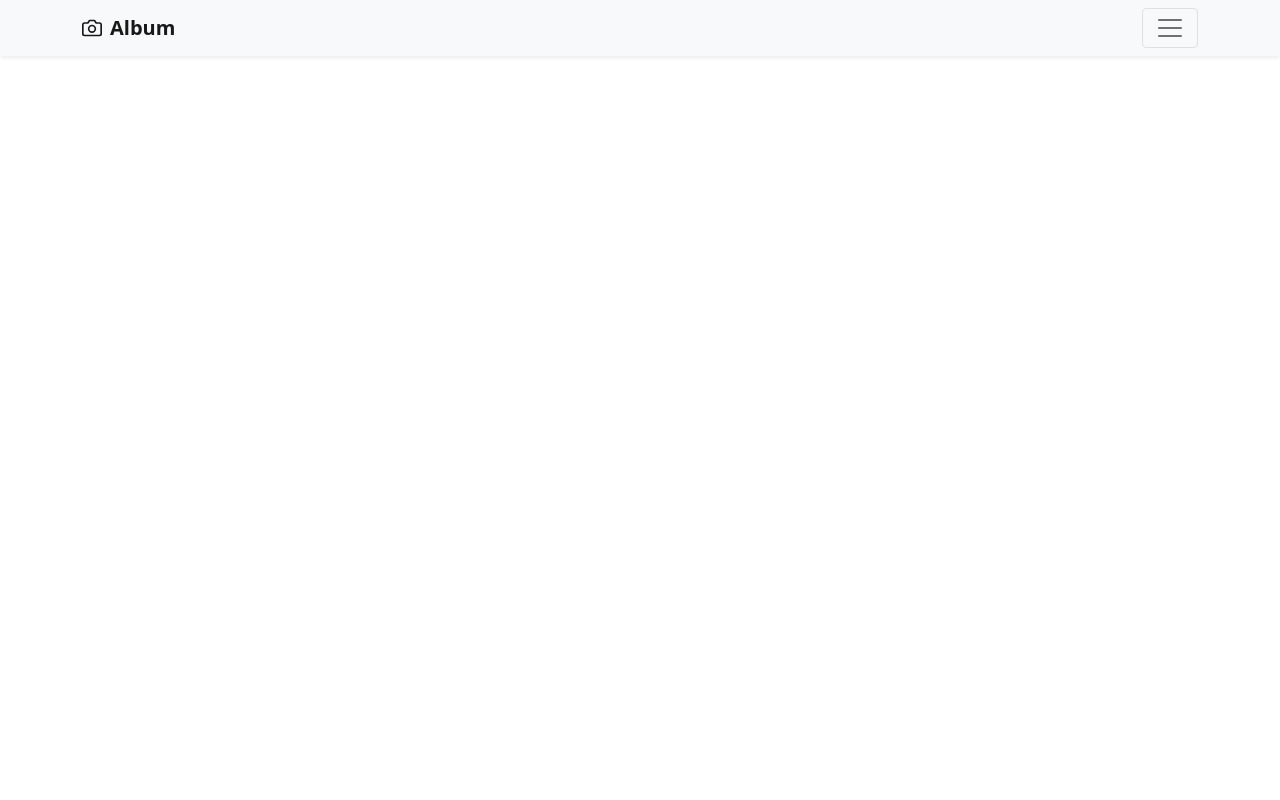
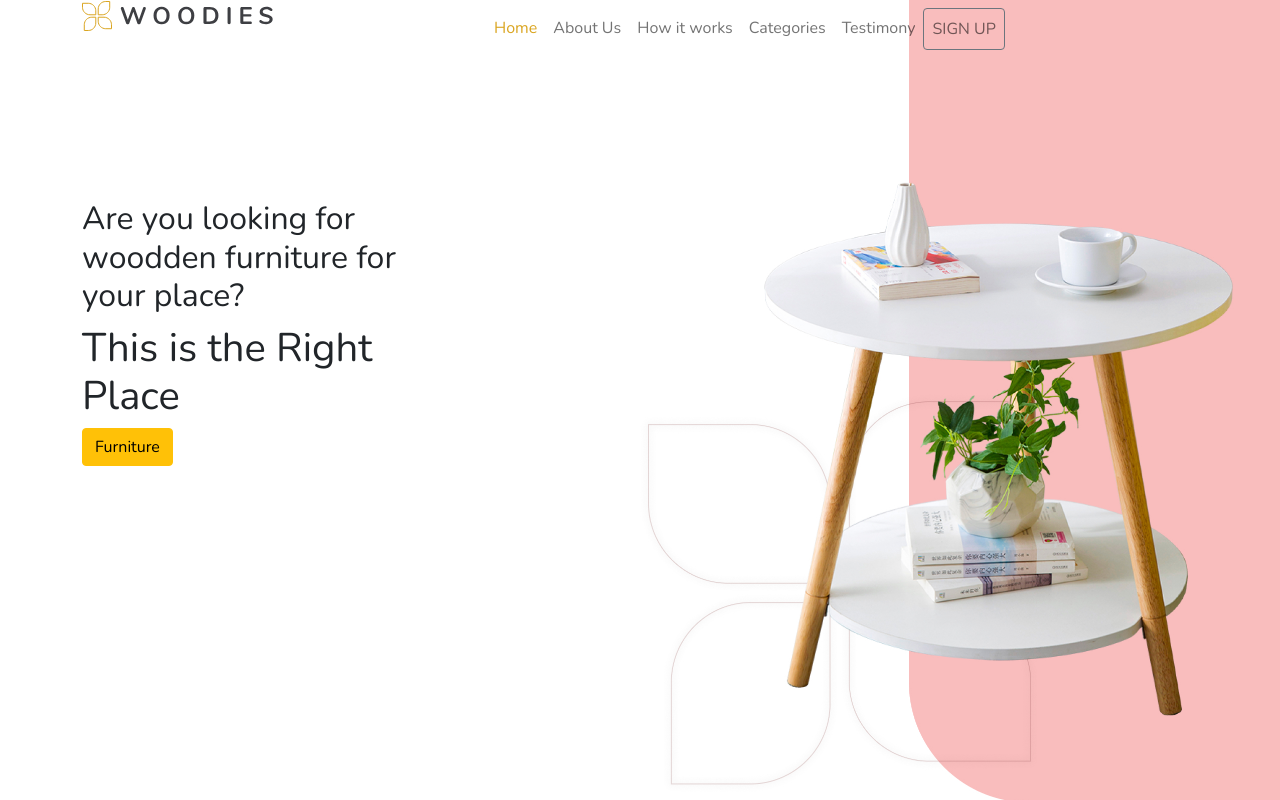
Before and after one commit to abraham1669/ing-soft-segundo-parcial, a plain HTML site: page index.html in a window 1280 px wide. Drawn offline with nearby package versions, Linux system fonts and the light colour scheme.

Commit message:
Se agrega el maquetado inicial del Header

```diff
--- /dev/null
+++ b/css/style.css
@@ -0,0 +1,23 @@
+body {
+  font-family: 'Nunito', sans-serif;
+}
+
+.header-table {
+  width: 50%;
+  height: 800px;
+  background: url(../img/header-table.jpg);
+  background-repeat: no-repeat;
+  background-size: cover;
+  position: absolute;
+  top: 0;
+  right: 0;
+  z-index: -1;
+}
+.header-container {
+  height: 550px;
+  display: flex;
+  align-items: center;
+}
+.nav-link.active {
+  color: #daa520 !important;
+}
--- a/index.html
+++ b/index.html
@@ -4,77 +4,77 @@
     <meta charset="UTF-8" />
     <meta http-equiv="X-UA-Compatible" content="IE=edge" />
     <meta name="viewport" content="width=device-width, initial-scale=1.0" />
-    <title>Mi primer proyecto con Github</title>
+    <title>W00dies</title>
+    <!-- CSS only -->
     <link
       href="https://cdn.jsdelivr.net/npm/bootstrap@5.1.3/dist/css/bootstrap.min.css"
       rel="stylesheet"
       integrity="sha384-1BmE4kWBq78iYhFldvKuhfTAU6auU8tT94WrHftjDbrCEXSU1oBoqyl2QvZ6jIW3"
       crossorigin="anonymous"
     />
+    <link rel="preconnect" href="https://fonts.googleapis.com" />
+    <link rel="preconnect" href="https://fonts.gstatic.com" crossorigin />
+    <link
+      href="https://fonts.googleapis.com/css2?family=Nunito:wght@400;800&display=swap"
+      rel="stylesheet"
+    />
+    <link rel="stylesheet" href="css/style.css" />
   </head>
   <body>
     <header>
-      <div class="collapse bg-light" id="navbarHeader">
+      <div class="header-top">
         <div class="container">
           <div class="row">
-            <div class="col-sm-8 col-md-7 py-4">
-              <h4 class="text-white">About</h4>
-              <p class="text-muted"
-                >Add some information about the album below, the author, or any other background
-                context. Make it a few sentences long so folks can pick up some informative tidbits.
-                Then, link them off to some social networking sites or contact information.</p
-              >
+            <div class="col-sm-4">
+              <div class="logo">
+                <img src="img/logo.svg" alt="" />
+              </div>
             </div>
-            <div class="col-sm-4 offset-md-1 py-4">
-              <h4 class="text-white">Contact</h4>
-              <ul class="list-unstyled">
-                <li><a href="#" class="text-white">Follow on Twitter</a></li>
-                <li><a href="#" class="text-white">Like on Facebook</a></li>
-                <li><a href="#" class="text-white">Email me</a></li>
-              </ul>
+            <div class="col-sm-8">
+              <nav class="navbar navbar-expand-lg navbar-light">
+                <div class="container-fluid">
+                  <ul class="navbar-nav me-auto mb-2 mb-lg-0">
+                    <li class="nav-item">
+                      <a class="nav-link active" aria-current="page" href="#">Home</a>
+                    </li>
+                    <li class="nav-item">
+                      <a class="nav-link" aria-current="page" href="#">About Us</a>
+                    </li>
+                    <li class="nav-item">
+                      <a class="nav-link" aria-current="page" href="#">How it works</a>
+                    </li>
+                    <li class="nav-item">
+                      <a class="nav-link" aria-current="page" href="#">Categories</a>
+                    </li>
+                    <li class="nav-item">
+                      <a class="nav-link" aria-current="page" href="#">Testimony</a>
+                    </li>
+                    <li class="nav-item">
+                      <a class="nav-link btn btn-outline-secondary" aria-current="page" href="#"
+                        >SIGN UP</a
+                      >
+                    </li>
+                  </ul>
+                </div>
+              </nav>
             </div>
           </div>
         </div>
       </div>
-      <div class="navbar navbar-light bg-light shadow-sm">
-        <div class="container">
-          <a href="#" class="navbar-brand d-flex align-items-center">
-            <svg
-              xmlns="http://www.w3.org/2000/svg"
-              width="20"
-              height="20"
-              fill="none"
-              stroke="currentColor"
-              stroke-linecap="round"
-              stroke-linejoin="round"
-              stroke-width="2"
-              aria-hidden="true"
-              class="me-2"
-              viewBox="0 0 24 24"
-            >
-              <path
-                d="M23 19a2 2 0 0 1-2 2H3a2 2 0 0 1-2-2V8a2 2 0 0 1 2-2h4l2-3h6l2 3h4a2 2 0 0 1 2 2z"
-              />
-              <circle cx="12" cy="13" r="4" />
-            </svg>
-            <strong>Album</strong>
-          </a>
-          <button
-            class="navbar-toggler"
-            type="button"
-            data-bs-toggle="collapse"
-            data-bs-target="#navbarHeader"
-            aria-controls="navbarHeader"
-            aria-expanded="false"
-            aria-label="Toggle navigation"
-          >
-            <span class="navbar-toggler-icon"></span>
-          </button>
+      <div class="header-bottom">
+        <div class="container header-container">
+          <div class="row">
+            <div class="col-sm-6">
+              <h2>Are you looking for woodden furniture for your place?</h2>
+              <h1>This is the Right Place</h1>
+              <a href="" class="btn btn-warning">Furniture</a>
+            </div>
+          </div>
         </div>
+        <div class="header-table"></div>
       </div>
     </header>
 
-    <!-- JavaScript Bundle with Popper -->
     <script
       src="https://cdn.jsdelivr.net/npm/bootstrap@5.1.3/dist/js/bootstrap.bundle.min.js"
       integrity="sha384-ka7Sk0Gln4gmtz2MlQnikT1wXgYsOg+OMhuP+IlRH9sENBO0LRn5q+8nbTov4+1p"
```
Also changed, not shown: img/header-table.jpg (added), img/logo.svg (added), 1 other file.
